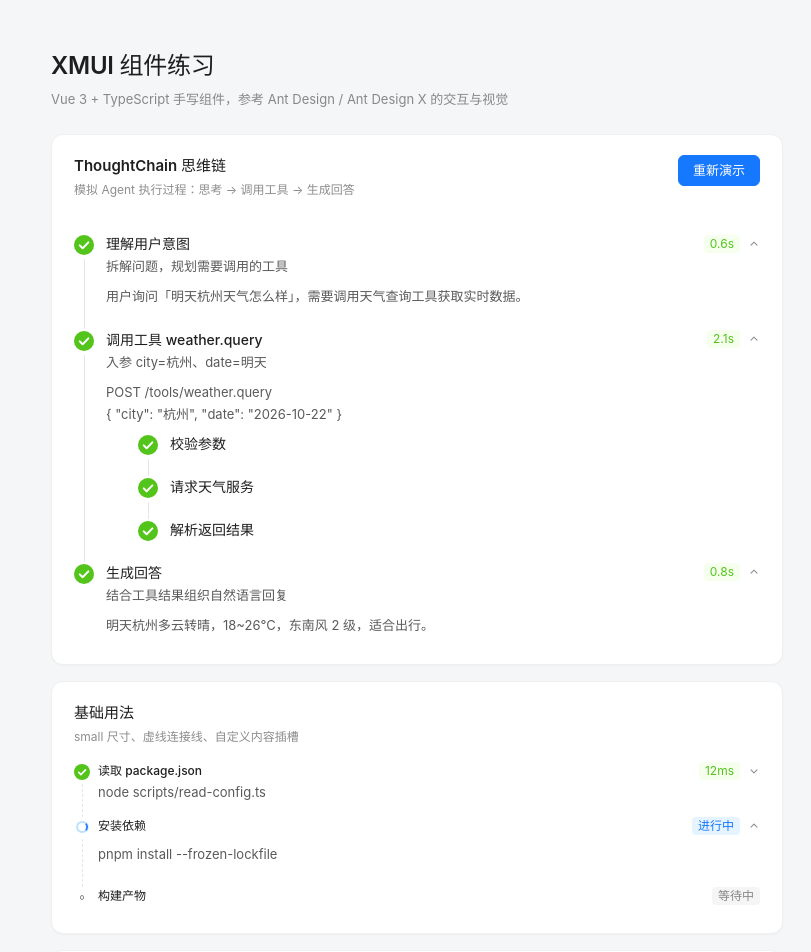
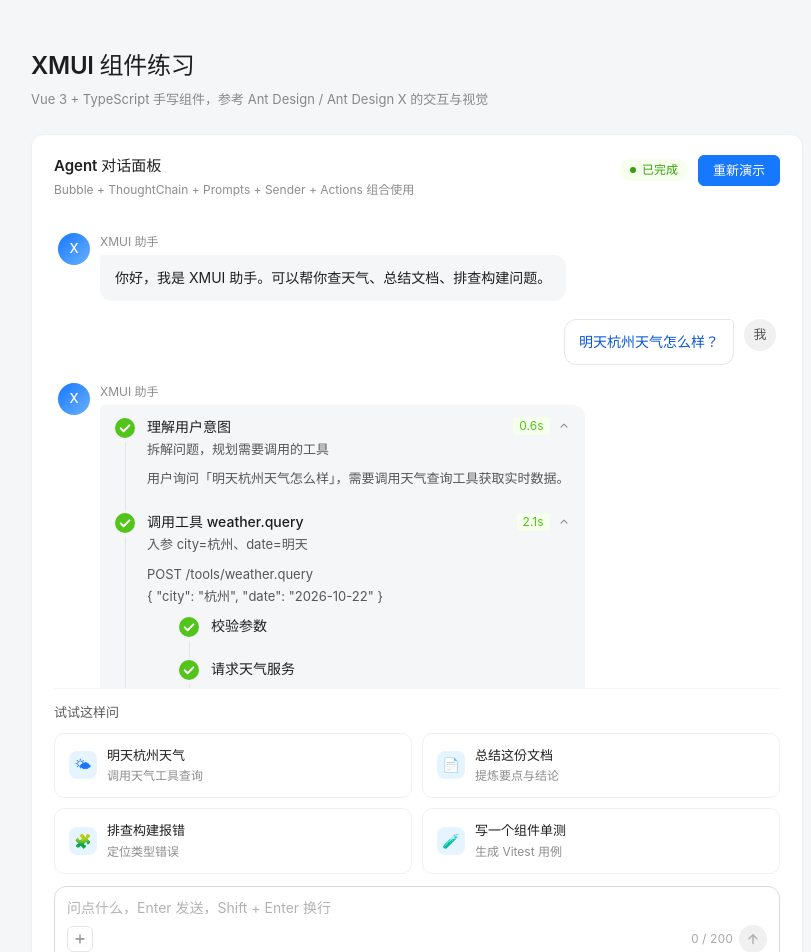
Before and after one commit to Liu-code3/vue-xm-components, a Vue app: page / in a window 1280 px wide. Shown: the top 952 px of the page, without its empty margins (223-1034 px from the left). Built offline with nearby package versions, Linux system fonts and the light colour scheme.

Commit message:
feat(demo): 组合 Agent 对话面板

```diff
--- a/src/App.vue
+++ b/src/App.vue
@@ -1,10 +1,73 @@
 <script setup lang="ts">
-import { onBeforeUnmount, onMounted, ref } from 'vue'
+import { nextTick, onBeforeUnmount, onMounted, ref } from 'vue'
+import Bubble from '@/components/bubble/index.vue'
+import Sender from '@/components/sender/index.vue'
+import Prompts from '@/components/prompts/index.vue'
+import Actions from '@/components/actions/index.vue'
 import ThoughtChain from '@/components/thought-chain/index.vue'
 import Cascader from '@/components/Cascade/index.vue'
 import type { ThoughtChainItem, ThoughtChainStatus } from '@/components/thought-chain/type'
+import type { PromptItem } from '@/components/prompts/type'
+import type { ActionItem } from '@/components/actions/type'
 
-/* ---------------- 演示一：Agent 调用工具的完整链路 ---------------- */
+/* ---------------- 对话数据 ---------------- */
+
+interface ChatMessage {
+  id: number
+  role: 'user' | 'assistant'
+  content?: string
+  /** 这条消息里嵌入思维链 */
+  chain?: boolean
+}
+
+let messageId = 3
+const messages = ref<ChatMessage[]>([
+  { id: 1, role: 'assistant', content: '你好，我是 XMUI 助手。可以帮你查天气、总结文档、排查构建问题。' },
+  { id: 2, role: 'user', content: '明天杭州天气怎么样？' },
+  { id: 3, role: 'assistant', chain: true }
+])
+
+const draft = ref('')
+const chatRef = ref<HTMLElement>()
+const senderRef = ref<InstanceType<typeof Sender> | null>(null)
+
+async function scrollToBottom() {
+  await nextTick()
+  const el = chatRef.value
+  if (el) el.scrollTop = el.scrollHeight
+}
+
+function onSubmit(text: string) {
+  if (!text) return
+  messages.value.push({ id: ++messageId, role: 'user', content: text })
+  draft.value = ''
+  void scrollToBottom()
+
+  window.setTimeout(() => {
+    messages.value.push({
+      id: ++messageId,
+      role: 'assistant',
+      content: '收到，我按这个思路继续处理。你可以先看看上面的执行链路，每一步都会实时更新状态。'
+    })
+    void scrollToBottom()
+  }, 500)
+}
+
+/* ---------------- 提示词 ---------------- */
+
+const promptItems: PromptItem[] = [
+  { key: 'p1', label: '明天杭州天气', description: '调用天气工具查询', icon: '🌤' },
+  { key: 'p2', label: '总结这份文档', description: '提炼要点与结论', icon: '📄' },
+  { key: 'p3', label: '排查构建报错', description: '定位类型错误', icon: '🧩' },
+  { key: 'p4', label: '写一个组件单测', description: '生成 Vitest 用例', icon: '🧪' }
+]
+
+function onPrompt(item: PromptItem) {
+  draft.value = item.label
+  senderRef.value?.focus()
+}
+
+/* ---------------- 思维链：模拟工具调用 ---------------- */
 
 function createAgentSteps(): ThoughtChainItem[] {
   return [
@@ -42,7 +105,7 @@ const expandedKeys = ref<(string | number)[]>(['0', '1'])
 const running = ref(false)
 let timer: ReturnType<typeof setTimeout> | undefined
 
-/** 按 key 递归查找节点，模拟时方便直接改状态 */
+/** 按 key 递归查找节点，模拟时直接改状态 */
 function findStep(list: ThoughtChainItem[], key: string): ThoughtChainItem | undefined {
   for (const item of list) {
     if (item.key === key) return item
@@ -94,15 +157,58 @@ async function play() {
   running.value = false
 }
 
+/* ---------------- 消息操作 ---------------- */
+
+const actionItems: ActionItem[] = [
+  { key: 'copy', icon: 'copy' },
+  { key: 'reload', icon: 'reload' },
+  { key: 'like', icon: 'like' },
+  { key: 'dislike', icon: 'dislike' }
+]
+
+const liked = ref(false)
+const actionTip = ref('')
+let tipTimer: ReturnType<typeof setTimeout> | undefined
+
+function tip(text: string) {
+  actionTip.value = text
+  clearTimeout(tipTimer)
+  tipTimer = setTimeout(() => (actionTip.value = ''), 2000)
+}
+
+async function onAction(item: ActionItem) {
+  if (item.key === 'copy') {
+    try {
+      await navigator.clipboard.writeText('明天杭州多云转晴，18~26℃，东南风 2 级。')
+      tip('已复制回答')
+    } catch {
+      tip('当前环境不支持复制')
+    }
+    return
+  }
+
+  if (item.key === 'like') {
+    liked.value = !liked.value
+    tip(liked.value ? '感谢反馈' : '已取消')
+    return
+  }
+
+  if (item.key === 'reload') {
+    tip('重新执行中…')
+    void play()
+  }
+}
+
 onMounted(() => {
   void play()
 })
 
 onBeforeUnmount(() => {
   clearTimeout(timer)
+  clearTimeout(tipTimer)
 })
 
-/* ---------------- 演示二：静态数据 + 自定义内容插槽 ---------------- */
+/* ---------------- 基础用法数据 ---------------- */
 
 const simpleSteps: ThoughtChainItem[] = [
   {
@@ -136,22 +242,93 @@ const simpleSteps: ThoughtChainItem[] = [
       <p>Vue 3 + TypeScript 手写组件，参考 Ant Design / Ant Design X 的交互与视觉</p>
     </header>
 
-    <section class="card">
+    <!-- 组合演示：对话气泡 + 思维链 + 提示词 + 输入框 + 操作栏 -->
+    <section class="card chat">
       <div class="card__head">
         <div>
-          <h2 class="card__title">ThoughtChain 思维链</h2>
-          <p class="card__desc">模拟 Agent 执行过程：思考 → 调用工具 → 生成回答</p>
+          <h2 class="card__title">Agent 对话面板</h2>
+          <p class="card__desc">Bubble + ThoughtChain + Prompts + Sender + Actions 组合使用</p>
         </div>
-        <button class="btn" type="button" :disabled="running" @click="play">
-          {{ running ? '演示中…' : '重新演示' }}
-        </button>
+        <div class="chat__status">
+          <span class="chat__badge">
+            <i class="chat__dot" />
+            {{ running ? '执行中' : '已完成' }}
+          </span>
+          <button class="btn" type="button" :disabled="running" @click="play">
+            {{ running ? '执行中…' : '重新演示' }}
+          </button>
+        </div>
       </div>
 
-      <ThoughtChain v-model:expanded-keys="expandedKeys" :items="agentSteps" />
+      <div ref="chatRef" class="chat__messages">
+        <template v-for="message in messages" :key="message.id">
+          <Bubble
+              v-if="message.role === 'user'"
+              placement="end"
+              variant="outlined"
+              :content="message.content"
+          />
+          <Bubble v-else placement="start" name="XMUI 助手">
+            <ThoughtChain
+                v-if="message.chain"
+                v-model:expanded-keys="expandedKeys"
+                :items="agentSteps"
+            />
+            <template v-else>{{ message.content }}</template>
+
+            <template v-if="message.chain" #footer>
+              <div class="chat__footer">
+                <Actions
+                    :items="actionItems.map(item => item.key === 'like' ? { ...item, active: liked } : item)"
+                    size="small"
+                    @action="onAction"
+                />
+                <span v-if="actionTip" class="chat__tip">{{ actionTip }}</span>
+              </div>
+            </template>
+          </Bubble>
+        </template>
+      </div>
+
+      <div class="chat__composer">
+        <Prompts
+            class="chat__prompts"
+            title="试试这样问"
+            :items="promptItems"
+            :columns="2"
+            @item-click="onPrompt"
+        />
+
+        <Sender
+            ref="senderRef"
+            v-model="draft"
+            :loading="running"
+            show-count
+            :max-length="200"
+            placeholder="问点什么，Enter 发送，Shift + Enter 换行"
+            @submit="onSubmit"
+            @cancel="tip('已停止生成')"
+        >
+          <template #prefix>
+            <button class="tool-btn" type="button" title="添加附件" aria-label="添加附件">
+              <svg viewBox="0 0 16 16" aria-hidden="true">
+                <path
+                    d="M8 3.4v9.2M3.4 8h9.2"
+                    fill="none"
+                    stroke="currentColor"
+                    stroke-width="1.5"
+                    stroke-linecap="round"
+                />
+              </svg>
+            </button>
+          </template>
+        </Sender>
+      </div>
     </section>
 
+    <!-- 单个组件用法 -->
     <section class="card">
-      <h2 class="card__title">基础用法</h2>
+      <h2 class="card__title">ThoughtChain 基础用法</h2>
       <p class="card__desc">small 尺寸、虚线连接线、自定义内容插槽</p>
 
       <ThoughtChain
@@ -167,6 +344,19 @@ const simpleSteps: ThoughtChainItem[] = [
     </section>
 
     <section class="card">
+      <h2 class="card__title">Bubble 与 Actions</h2>
+      <p class="card__desc">填充、描边、加载三种气泡，底部操作栏</p>
+
+      <div class="bubbles">
+        <Bubble placement="start" name="XMUI 助手" content="这是默认的填充样式。" />
+        <Bubble placement="start" name="XMUI 助手" variant="outlined" content="这是描边样式，适合内容较重的场景。" />
+        <Bubble placement="start" name="XMUI 助手" loading />
+        <Bubble placement="end" content="这是靠右的用户消息。" />
+        <Actions :items="actionItems" size="small" />
+      </div>
+    </section>
+
+    <section class="card">
       <h2 class="card__title">Cascade 级联选择</h2>
       <p class="card__desc">已有组件，保留演示入口</p>
       <Cascader />
@@ -176,7 +366,7 @@ const simpleSteps: ThoughtChainItem[] = [
 
 <style scoped>
 .page {
-  max-width: 780px;
+  max-width: 820px;
   margin: 0 auto;
   padding: 48px 24px 72px;
 }
@@ -214,7 +404,7 @@ const simpleSteps: ThoughtChainItem[] = [
   align-items: flex-start;
   justify-content: space-between;
   gap: 16px;
-  margin-bottom: 18px;
+  margin-bottom: 14px;
 }
 
 .card__title {
@@ -230,6 +420,26 @@ const simpleSteps: ThoughtChainItem[] = [
 
 .card__title + .card__desc {
   margin-bottom: 16px;
+}
+
+/* 对话面板 */
+.chat__status {
+  display: flex;
+  align-items: center;
+  gap: 10px;
+  flex: none;
+}
+
+.chat__badge {
+  display: inline-flex;
+  align-items: center;
+  gap: 6px;
+  flex: none;
+  padding: 2px 10px;
+  border-radius: 999px;
+  background: #f6ffed;
+  color: #389e0d;
+  font-size: 12px;
 }
 
 .btn {
@@ -255,6 +465,76 @@ const simpleSteps: ThoughtChainItem[] = [
   opacity: 0.55;
 }
 
+.chat__dot {
+  width: 6px;
+  height: 6px;
+  border-radius: 50%;
+  background: currentColor;
+}
+
+.chat__messages {
+  display: flex;
+  flex-direction: column;
+  gap: 18px;
+  height: 460px;
+  padding: 4px 4px 8px;
+  overflow-y: auto;
+  border-bottom: 1px solid #f5f5f5;
+}
+
+.chat__footer {
+  display: flex;
+  align-items: center;
+  gap: 10px;
+  margin-left: -6px;
+}
+
+.chat__tip {
+  font-size: 12px;
+  color: rgba(0, 0, 0, 0.45);
+}
+
+.chat__composer {
+  padding-top: 14px;
+}
+
+.chat__prompts {
+  margin-bottom: 12px;
+}
+
+.tool-btn {
+  display: inline-flex;
+  align-items: center;
+  justify-content: center;
+  width: 26px;
+  height: 26px;
+  padding: 0;
+  border: 1px solid #e5e6eb;
+  border-radius: 6px;
+  background: #fff;
+  color: rgba(0, 0, 0, 0.45);
+  cursor: pointer;
+  transition: color 0.2s, border-color 0.2s;
+}
+
+.tool-btn:hover {
+  color: #1677ff;
+  border-color: #91caff;
+}
+
+.tool-btn svg {
+  width: 14px;
+  height: 14px;
+}
+
+/* 气泡示例 */
+.bubbles {
+  display: flex;
+  flex-direction: column;
+  align-items: flex-start;
+  gap: 14px;
+}
+
 .code {
   margin: 8px 0 0;
   padding: 8px 10px;
```
